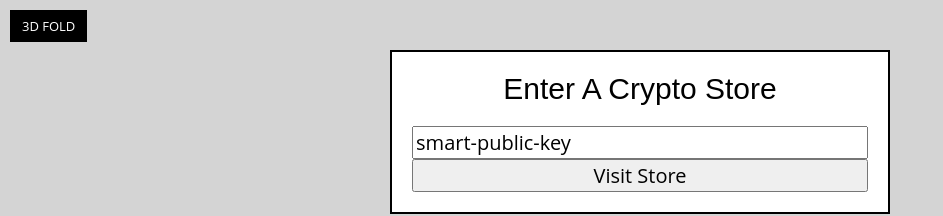
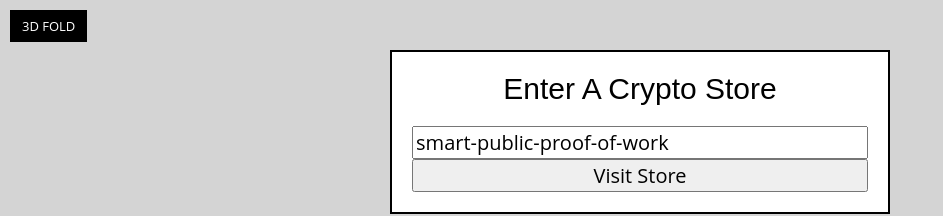
Before and after one commit to MitchellMcKenna/react-crypto-sale-demo, a React (Create React App) app: page / in a window 1280 px wide. Shown: the top 216 px of the page, without its empty margins (0-943 px from the left). Built offline with nearby package versions, Linux system fonts and the light colour scheme; a web font is replaced by a local one.

Commit message:
feat(events): form on StorePicker navigates to name entered

```diff
--- a/src/components/StorePicker.js
+++ b/src/components/StorePicker.js
@@ -2,11 +2,21 @@ import React from 'react';
 import { getRandomStoreName } from '../helpers'
 
 class StorePicker extends React.Component {
+    myInput = React.createRef();
+    goToCryptoStore = (event) => {
+        event.preventDefault();
+
+        // Grab the store name from the input field
+        const cryptoStoreName = this.myInput.current.value;
+
+        // Change the page to /store/<storeName>
+        this.props.history.push(`/store/${cryptoStoreName}`);
+    }
   render() {
     return (
-      <form className="store-selector">
+      <form className="store-selector" onSubmit={this.goToCryptoStore}>
         <h2>Enter A Crypto Store</h2>
-        <input type="test" required placeholder="Store Name" defaultValue={getRandomStoreName()}/>
+        <input type="test" ref={this.myInput} required placeholder="Store Name" defaultValue={getRandomStoreName()}/>
         <button type="submit">Visit Store</button>
       </form>
     );
--- a/src/helpers.js
+++ b/src/helpers.js
@@ -24,16 +24,14 @@ export function getRandomStoreName() {
   const adjectives = [
     "clean",
     "cold",
-    "elegant",
     "decentralized",
-    "fancy",
+    "digital",
     "long",
-    "old-fashioned",
     "lazy",
+    "hedging",
     "smart",
     "pure",
     "immutable",
-    "popular",
     "hot",
     "public",
     "stable"
@@ -42,19 +40,26 @@ export function getRandomStoreName() {
   const nouns = [
     "altcoin",
     "blockchain",
+    "coin",
+    "miner",
     "mining",
     "currency",
+    "exchange",
+    "distributed-ledger",
     "finance",
-    "ledger",
-    "exchange",
-    "key",
-    "coin",
+    "proof-of-stake",
+    "proof-of-work",
+    "provisioned-ledger",
+    "market-order",
+    "smart-contract",
     "storage",
     "seed",
     "tether",
     "token",
+    "tokenless-ledgeer",
     "NFT",
-    "wallet"
+    "wallet",
+    "wash-trading"
   ];
 
   return `${rando(adjectives)}-${rando(adjectives)}-${rando(nouns)}`;
```
